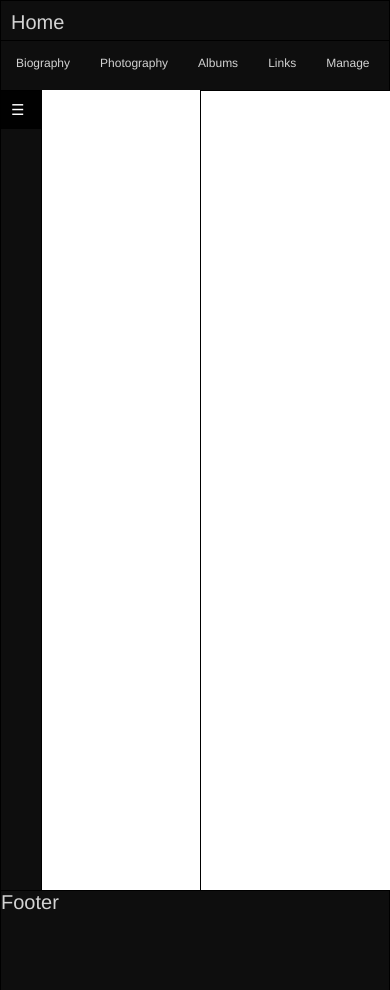
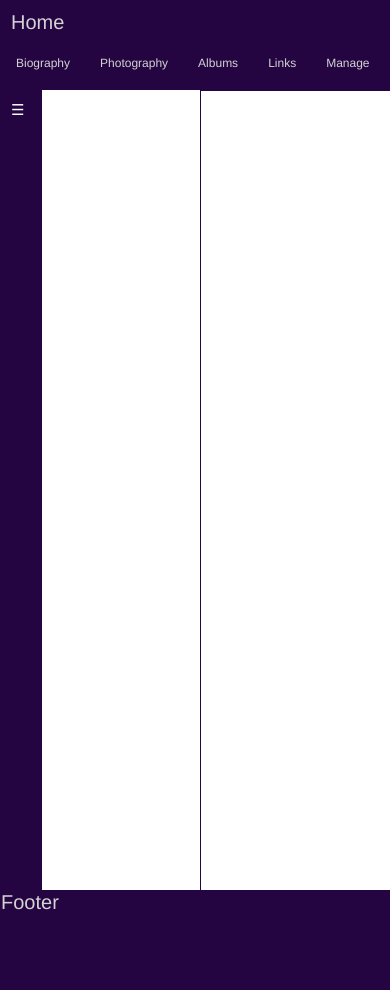
Before and after one commit to ArtemisKfl/Ergasia3w, a plain HTML site: page index.html in a window 390 px wide. Drawn offline with nearby package versions, Linux system fonts and the light colour scheme.

Commit message:
Update style.css

```diff
--- a/css/style.css
+++ b/css/style.css
@@ -20,7 +20,7 @@ body{
 
 header, nav, aside, main, footer
 {
-    border: 1px solid black;
+    border: 1px solid rgb(36, 5, 65);
     border-bottom: none;
     background-color: lightgrey;
 
@@ -31,7 +31,7 @@ header, nav, aside, main, footer
 header
 {
     grid-area: header;
-    background-color: rgba(0, 0, 0, 0.944);
+    background-color: rgb(36, 5, 65);
     height: 40px;
 }
 
@@ -48,7 +48,7 @@ header .name
 nav
 {
     grid-area: nav;
-    background-color: rgba(0, 0, 0, 0.944);
+    background-color: rgb(36, 5, 65);
 }
 
 nav a
@@ -61,7 +61,7 @@ nav a
 
 nav a:hover
 {
-    color: rgb(167, 5, 5);
+    color: rgb(5, 224, 231);
 }
 
 #manage
@@ -74,9 +74,10 @@ nav a:hover
 aside
 {
     grid-area: aside;
-    background-color: rgba(0, 0, 0, 0.944);
+    background-color: rgb(36, 5, 65);
 
 }
+
 
 #side-btn
 {
@@ -94,7 +95,7 @@ aside
     #side-btn
     {
         display: block;
-        background-color: rgba(0, 0, 0, 0.944);
+        background-color: rgb(36, 5, 65);
         color: white;
     }
 
@@ -132,6 +133,7 @@ aside a
 aside i
 {
     padding-left: 10px;
+    color:rgb(241, 239, 236);
 }
 /*  */
 
@@ -181,6 +183,11 @@ aside i
     padding-top: 50px;
 }
 
+#albums span
+{
+    color:white;
+}
+
 #links
 {
     display: none;
@@ -211,7 +218,7 @@ footer
 {
     grid-area: footer;
     clear: both;
-    background-color: rgba(0, 0, 0, 0.944);
+    background-color: rgb(36, 5, 65);
     position: relative;
     bottom: 0;
 
@@ -249,13 +256,13 @@ footer .name
 
 ::-webkit-scrollbar-thumb
 {
-    background: #8c0202;
+    background: rgb(5, 224, 231);
     border-radius: 50px;
 }
 
 ::-webkit-scrollbar-thumb:hover
 {
-    background: #c20a0a;
+    background:rgb(5, 224, 231);
 }
 
 /* login form */
```
